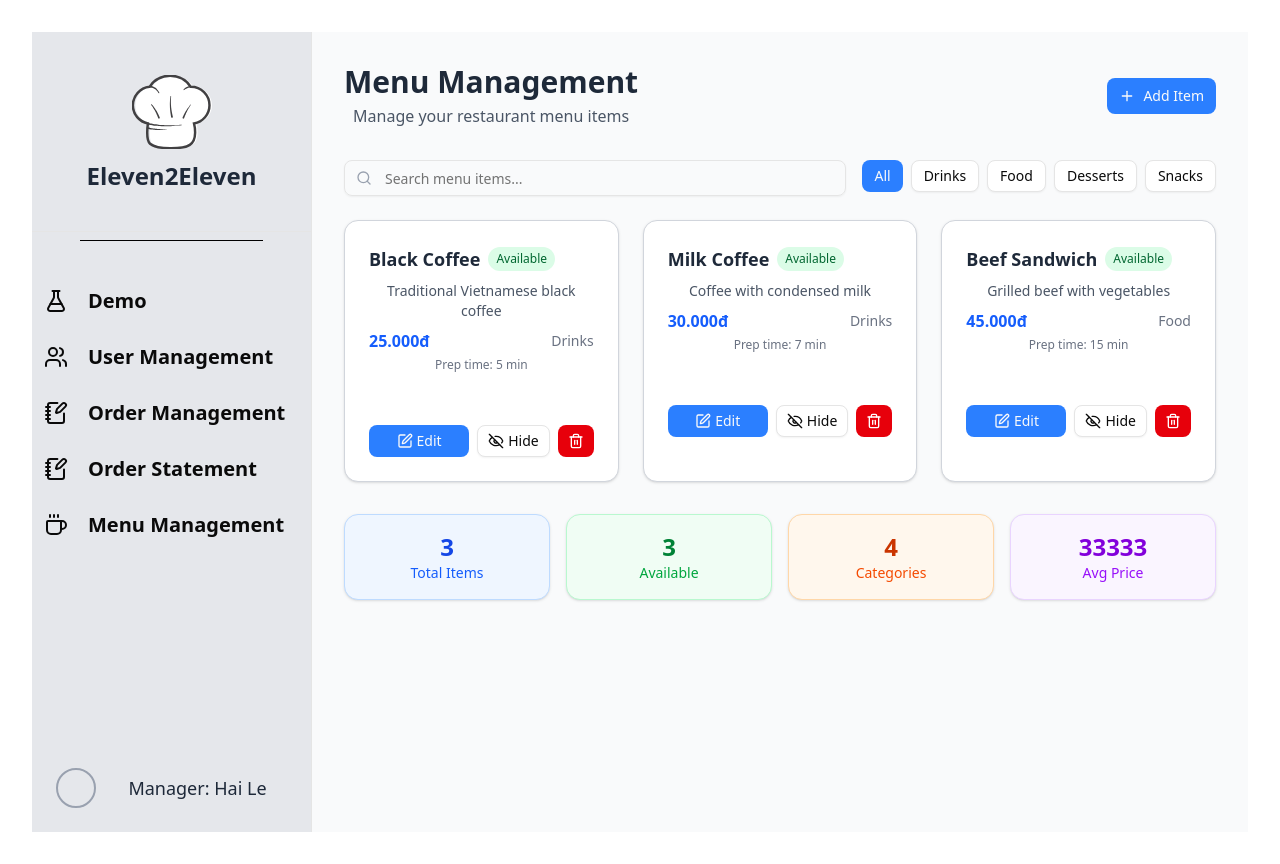
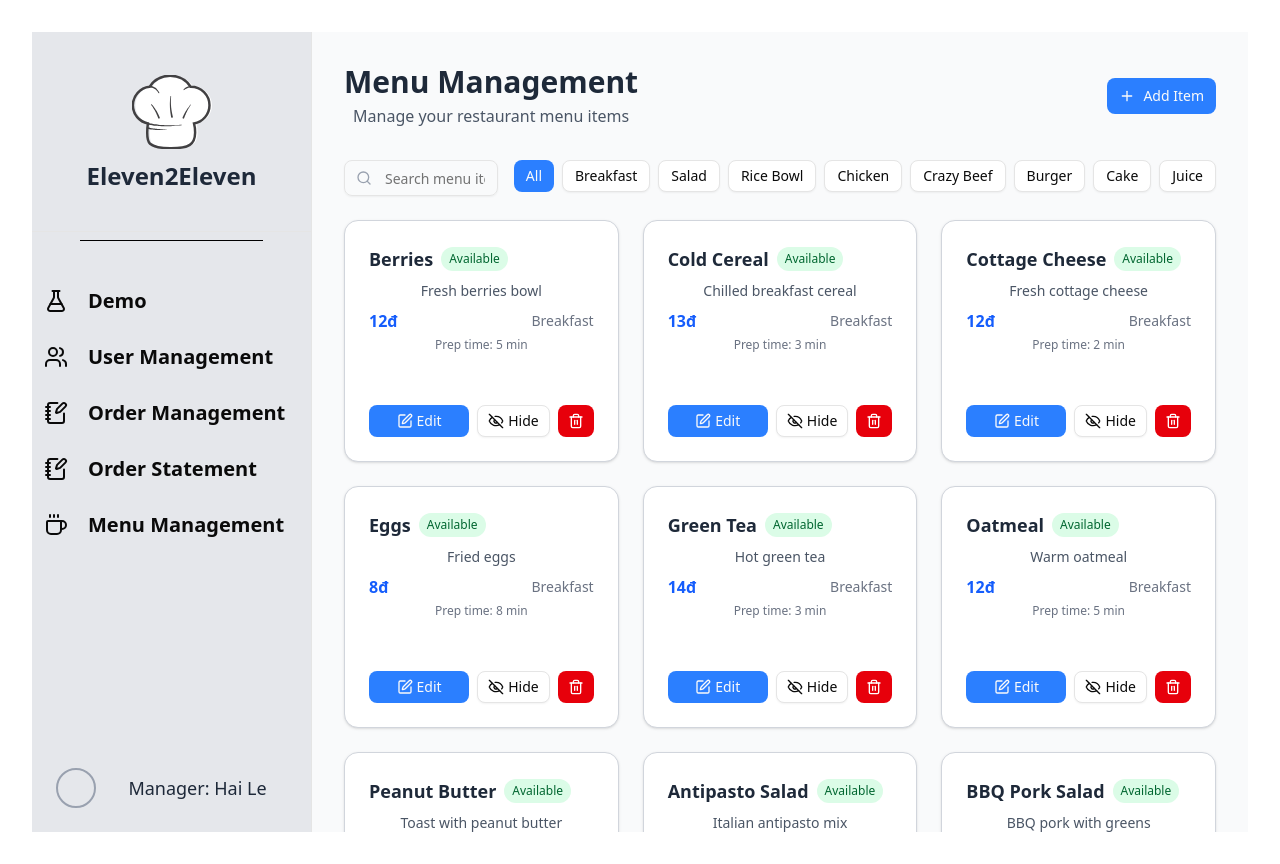
Before and after one commit to dzqt1/Intro2SE_Group-11, a React (Vite) app in the folder Eleven2Eleven_RMS/: page /menu in a window 1280 px wide. Built offline with nearby package versions, Linux system fonts and the light colour scheme.

Commit message:
update menu management

```diff
--- a/Eleven2Eleven_RMS/src/pages/MenuManagement.jsx
+++ b/Eleven2Eleven_RMS/src/pages/MenuManagement.jsx
@@ -8,39 +8,78 @@ import { Trash2, Plus, Search, Filter, Edit, Eye, EyeOff } from 'lucide-react'
 
 export default function MenuManagement() {
   const [menuItems, setMenuItems] = useState([
-    {
-      id: 1,
-      name: 'Black Coffee',
-      description: 'Traditional Vietnamese black coffee',
-      price: 25000,
-      category: 'Drinks',
-      available: true,
-      preparationTime: 5,
-      image: null
-    },
-    {
-      id: 2,
-      name: 'Milk Coffee',
-      description: 'Coffee with condensed milk',
-      price: 30000,
-      category: 'Drinks',
-      available: true,
-      preparationTime: 7,
-      image: null
-    },
-    {
-      id: 3,
-      name: 'Beef Sandwich',
-      description: 'Grilled beef with vegetables',
-      price: 45000,
-      category: 'Food',
-      available: true,
-      preparationTime: 15,
-      image: null
-    }
+    // Breakfast
+    { id: 1, name: 'Berries', description: 'Fresh berries bowl', price: 12, category: 'Breakfast', available: true, preparationTime: 5 },
+    { id: 2, name: 'Cold Cereal', description: 'Chilled breakfast cereal', price: 13, category: 'Breakfast', available: true, preparationTime: 3 },
+    { id: 3, name: 'Cottage Cheese', description: 'Fresh cottage cheese', price: 12, category: 'Breakfast', available: true, preparationTime: 2 },
+    { id: 4, name: 'Eggs', description: 'Fried eggs', price: 8, category: 'Breakfast', available: true, preparationTime: 8 },
+    { id: 5, name: 'Green Tea', description: 'Hot green tea', price: 14, category: 'Breakfast', available: true, preparationTime: 3 },
+    { id: 6, name: 'Oatmeal', description: 'Warm oatmeal', price: 12, category: 'Breakfast', available: true, preparationTime: 5 },
+    { id: 7, name: 'Peanut Butter', description: 'Toast with peanut butter', price: 11, category: 'Breakfast', available: true, preparationTime: 4 },
+
+    // Salad
+    { id: 8, name: 'Antipasto Salad', description: 'Italian antipasto mix', price: 12, category: 'Salad', available: true, preparationTime: 8 },
+    { id: 9, name: 'BBQ Pork Salad', description: 'BBQ pork with greens', price: 13, category: 'Salad', available: true, preparationTime: 10 },
+    { id: 10, name: 'Broccoli Rapa', description: 'Sautéed broccoli rapa', price: 12, category: 'Salad', available: true, preparationTime: 7 },
+    { id: 11, name: 'Caesar Salad', description: 'Classic caesar salad', price: 8, category: 'Salad', available: true, preparationTime: 6 },
+    { id: 12, name: 'Chicken Salad', description: 'Grilled chicken salad', price: 14, category: 'Salad', available: true, preparationTime: 9 },
+    { id: 13, name: 'Crispy Salad', description: 'Crispy mixed vegetables', price: 12, category: 'Salad', available: true, preparationTime: 8 },
+    { id: 14, name: 'Ponir Mix Salad', description: 'Mixed paneer salad', price: 11, category: 'Salad', available: true, preparationTime: 7 },
+
+    // Rice Bowl
+    { id: 15, name: 'Butter Chicken Rice', description: 'Creamy butter chicken over rice', price: 12, category: 'Rice Bowl', available: true, preparationTime: 12 },
+    { id: 16, name: 'Chicken Biryani', description: 'Fragrant chicken biryani', price: 13, category: 'Rice Bowl', available: true, preparationTime: 15 },
+    { id: 17, name: 'Beef Biryani', description: 'Spiced beef biryani', price: 12, category: 'Rice Bowl', available: true, preparationTime: 15 },
+    { id: 18, name: 'Rice Beef', description: 'Beef with fried rice', price: 8, category: 'Rice Bowl', available: true, preparationTime: 10 },
+    { id: 19, name: 'Veg Biryani', description: 'Vegetable biryani', price: 11, category: 'Rice Bowl', available: true, preparationTime: 12 },
+    { id: 20, name: 'Plain Rice', description: 'Steamed plain rice', price: 11, category: 'Rice Bowl', available: true, preparationTime: 5 },
+
+    // Chicken
+    { id: 21, name: 'Finger Chicken', description: 'Fried chicken fingers', price: 12, category: 'Chicken', available: true, preparationTime: 10 },
+    { id: 22, name: 'Chicken Grilled', description: 'Grilled chicken breast', price: 13, category: 'Chicken', available: true, preparationTime: 12 },
+    { id: 23, name: 'Chicken Grilled with Butter', description: 'Butter grilled chicken', price: 12, category: 'Chicken', available: true, preparationTime: 13 },
+    { id: 24, name: 'Chicken Wrap', description: 'Chicken in tortilla wrap', price: 8, category: 'Chicken', available: true, preparationTime: 8 },
+    { id: 25, name: 'Chicken Marsala', description: 'Chicken in marsala sauce', price: 14, category: 'Chicken', available: true, preparationTime: 14 },
+    { id: 26, name: 'Chicken Francese', description: 'Chicken francese style', price: 12, category: 'Chicken', available: true, preparationTime: 12 },
+    { id: 27, name: 'Chicken Prame', description: 'Chicken prame preparation', price: 11, category: 'Chicken', available: true, preparationTime: 11 },
+
+    // Crazy Beef
+    { id: 28, name: 'BBQ Beef', description: 'BBQ beef platter', price: 12, category: 'Crazy Beef', available: true, preparationTime: 12 },
+    { id: 29, name: 'Beef Fries', description: 'Beef with crispy fries', price: 13, category: 'Crazy Beef', available: true, preparationTime: 10 },
+    { id: 30, name: 'Beef Burger', description: 'Classic beef burger', price: 12, category: 'Crazy Beef', available: true, preparationTime: 10 },
+    { id: 31, name: 'Beef Grilled', description: 'Grilled beef steak', price: 8, category: 'Crazy Beef', available: true, preparationTime: 12 },
+    { id: 32, name: 'Beef Meal', description: 'Complete beef meal', price: 14, category: 'Crazy Beef', available: true, preparationTime: 14 },
+    { id: 33, name: 'Beef Meat Steak', description: 'Premium beef steak', price: 14, category: 'Crazy Beef', available: true, preparationTime: 15 },
+    { id: 34, name: 'Beef Bogorok', description: 'Beef bogorok style', price: 11, category: 'Crazy Beef', available: true, preparationTime: 11 },
+
+    // Burger
+    { id: 35, name: 'Luger Burger', description: 'Juicy luger burger', price: 12, category: 'Burger', available: true, preparationTime: 10 },
+    { id: 36, name: 'Le Pigeon Burger', description: 'Le pigeon special burger', price: 13, category: 'Burger', available: true, preparationTime: 11 },
+    { id: 37, name: 'Double Animal Style', description: 'Double beef animal style', price: 12, category: 'Burger', available: true, preparationTime: 11 },
+    { id: 38, name: 'The Original Burger', description: 'Original classic burger', price: 8, category: 'Burger', available: true, preparationTime: 9 },
+    { id: 39, name: 'Whiskey King Burger', description: 'Whiskey king special', price: 14, category: 'Burger', available: true, preparationTime: 12 },
+    { id: 40, name: 'The Company Burger', description: 'Company signature burger', price: 12, category: 'Burger', available: true, preparationTime: 10 },
+    { id: 41, name: 'Dyer\'s Deep-Fried Burger', description: 'Deep fried burger', price: 12, category: 'Burger', available: true, preparationTime: 11 },
+    { id: 42, name: 'The Lola Burger', description: 'Lola special burger', price: 11, category: 'Burger', available: true, preparationTime: 10 },
+
+    // Cake
+    { id: 43, name: 'Black Forest Gateau', description: 'Classic black forest cake', price: 12, category: 'Cake', available: true, preparationTime: 3 },
+    { id: 44, name: 'Pineapple Cake', description: 'Fresh pineapple cake', price: 11, category: 'Cake', available: true, preparationTime: 3 },
+    { id: 45, name: 'Eggless Truffle Cake', description: 'Eggless chocolate truffle', price: 11, category: 'Cake', available: true, preparationTime: 2 },
+    { id: 46, name: 'Coffee Cake with Mocha Frosting', description: 'Coffee cake with mocha', price: 13, category: 'Cake', available: true, preparationTime: 3 },
+    { id: 47, name: 'Fudgy Chocolate Cake', description: 'Fudgy chocolate delight', price: 11, category: 'Cake', available: true, preparationTime: 3 },
+    { id: 48, name: 'Mango Meringue Cake', description: 'Mango meringue cake', price: 12, category: 'Cake', available: true, preparationTime: 3 },
+
+    // Juice
+    { id: 49, name: 'Orange Juice', description: 'Fresh orange juice', price: 12, category: 'Juice', available: true, preparationTime: 2 },
+    { id: 50, name: 'Lemonade', description: 'Fresh lemonade', price: 8, category: 'Juice', available: true, preparationTime: 2 },
+    { id: 51, name: 'Apple Juice', description: 'Fresh apple juice', price: 13, category: 'Juice', available: true, preparationTime: 2 },
+    { id: 52, name: 'Grape Juice', description: 'Fresh grape juice', price: 15, category: 'Juice', available: true, preparationTime: 2 },
+    { id: 53, name: 'Pineapple Juice', description: 'Fresh pineapple juice', price: 14, category: 'Juice', available: true, preparationTime: 2 },
+    { id: 54, name: 'Cranberry Juice', description: 'Fresh cranberry juice', price: 16, category: 'Juice', available: true, preparationTime: 2 }
   ])
 
-  const [categories] = useState(['All', 'Drinks', 'Food', 'Desserts', 'Snacks'])
+  const [categories] = useState(['All', 'Breakfast', 'Salad', 'Rice Bowl', 'Chicken', 'Crazy Beef', 'Burger', 'Cake', 'Juice'])
   const [selectedCategory, setSelectedCategory] = useState('All')
   const [searchTerm, setSearchTerm] = useState('')
   const [showForm, setShowForm] = useState(false)
@@ -49,7 +88,7 @@ export default function MenuManagement() {
     name: '',
     description: '',
     price: '',
-    category: 'Drinks',
+    category: 'Breakfast',
     preparationTime: '',
     available: true
   })
@@ -80,7 +119,7 @@ export default function MenuManagement() {
         name: '',
         description: '',
         price: '',
-        category: 'Drinks',
+        category: 'Breakfast',
         preparationTime: '',
         available: true
       })
@@ -117,7 +156,7 @@ export default function MenuManagement() {
       name: '',
       description: '',
       price: '',
-      category: 'Drinks',
+      category: 'Breakfast',
       preparationTime: '',
       available: true
     })
```
